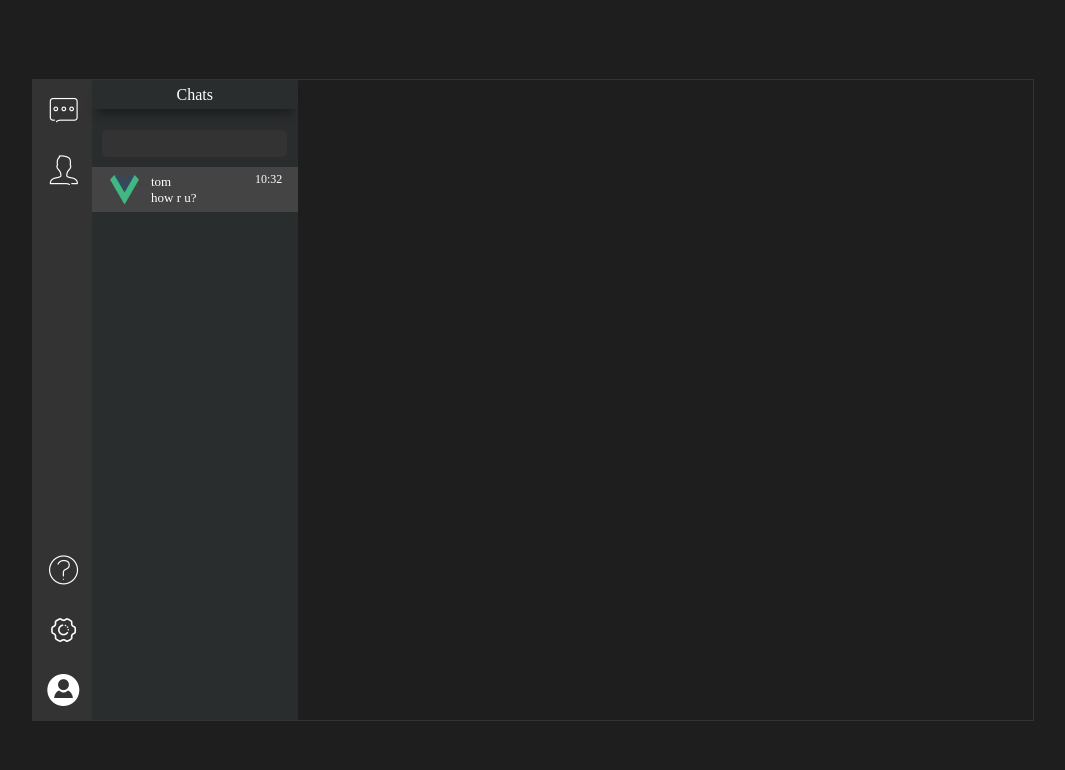
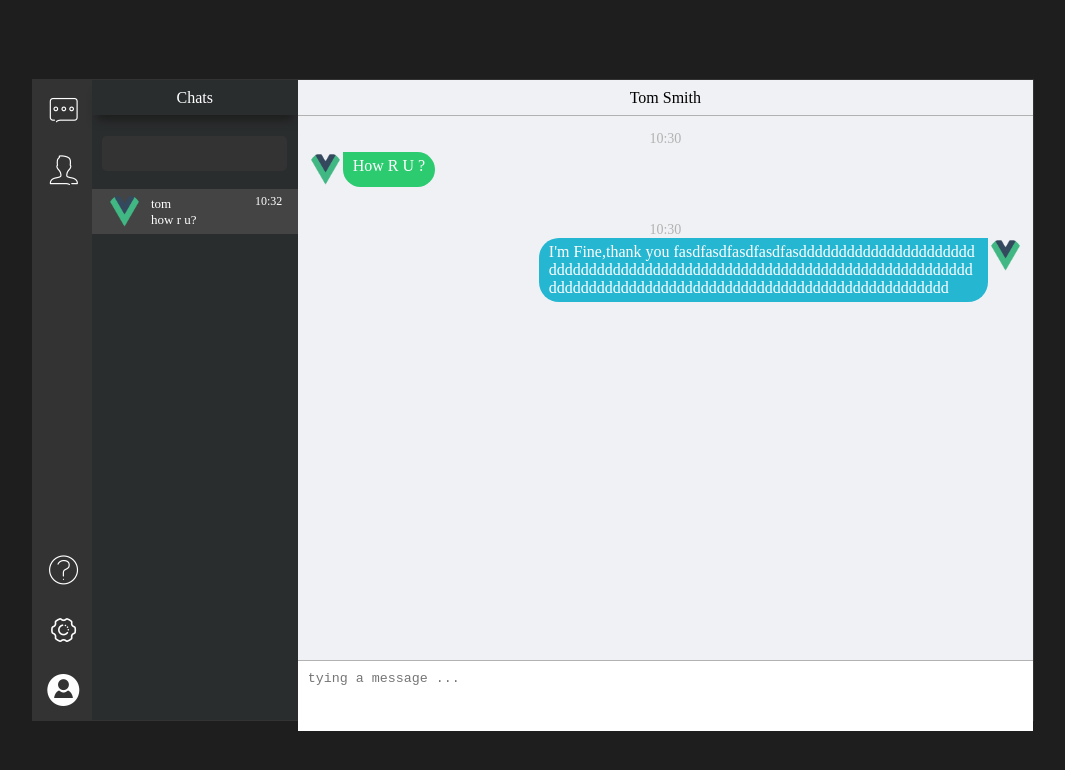
Before and after one commit to KunerRick/rainbow-web, a Vue app: page /#/chat in a window 1280 px wide. Shown: the top 770 px of the page, without its empty margins (107-1172 px from the left). Built offline with nearby package versions, Linux system fonts and the light colour scheme; a small style sheet from the web is missing.

Commit message:
chat panel

```diff
--- a/src/components/Chat.vue
+++ b/src/components/Chat.vue
@@ -24,10 +24,10 @@
             </div>
             <div class="medium">
                 <div class="label">
-                    <div>Chats</div>
-                    <div>
-                        <input type="text">
-                    </div>
+                    <span>Chats</span>
+                </div>
+                <div class="search">
+                    <input type="text">
                 </div>
                 <div class="list">
                     <div v-for="item in contacts" :key="item.name">
@@ -50,7 +50,38 @@
                     </div>
                 </div>
             </div>
-            <div class="right"></div>
+            <div class="right">
+                <div class="label">
+                    <span>Tom Smith</span>
+                </div>
+                <div class="content">
+                    <div class="you">
+                         <div class="time">
+                            <span>10:30</span>
+                        </div>
+                        <div class="bubble">
+                            <img src="@/assets/logo.png" alt="">
+                            <div>How R U ?</div>
+                        </div>
+                    </div>
+
+                    <div class="me">
+                        <div class="time">
+                            <span>10:30</span>
+                        </div>
+                        <div class="bubble">
+                            <div>I'm Fine,thank you fasdfasdfasdfasdfasddddddddddddddddddddddddddddddddddddddddddddddddddddddddddddddddddddddddddddddddddddddddddddddddddddddddddddddddddddddddddddd</div>
+                            <img src="@/assets/logo.png" alt="">
+                        </div>
+
+                    </div>
+                </div>
+
+                <div class="typing">
+                    <textarea placeholder="tying a message ..."></textarea>
+                </div>
+
+            </div>
         </div>
 
     </div>
@@ -69,6 +100,7 @@ export default {
             shezhi:true,
             contacts:[
                 {
+
                     "avator": require("@/assets/logo.png"),
                     "nickname":"tom",
                     "content":"how r u?",
@@ -155,6 +187,8 @@ export default {
 .right{
     width: 100%;
     height: 100%;
+    background-color: #F0F1F5;
+    color: black;
 }
 
  .iconfont{
@@ -175,35 +209,26 @@ export default {
     border-left: 1px solid white;
 
 }
-.label{
+.medium .label{
     width: 100%;
-    height: 13%;
-    display: flex;
-    display: -webkit-flex;
-    justify-content: space-between;
-    flex-direction: column;
-}
-
-.label > div{
-    width: 100%;
-}
-
-.label > div:nth-child(odd){
-    height: 35%;
-    display: flex;
-    display: -webkit-flex;
-    align-items: center;
-    justify-content: center;
+    height: 5%;
+    min-height: 35px;
+    text-align: center;
+    line-height: 35px;
      box-shadow: 0px 10px 10px -5px #1d1d1d ;
 }
 
-.label > div:nth-child(even){
-    height: 40%;
+.medium .search{
+    height: 10%;
+    /* background-color: skyblue; */
+    min-height: 70px;
+
 }
 
-.label > div:nth-child(even) > input{
+.medium .search input{
+    margin-top: 10%;
     width: 85%;
-    height: 80%;
+    height: 50%;
     background-color: #333;
     border: 0;
     border-radius: 5px;
@@ -273,4 +298,88 @@ export default {
     font-size: 12px;
 }
 
+.right .label{
+    height: 5%;
+    min-height: 35px;
+    /* box-shadow: 0px 10px 10px -5px #444 ; */
+    border-bottom: 1px solid #b2b2b2;
+    line-height: 35px;
+    text-align: center;
+}
+
+.right .content{
+    height: 85%;
+    /* background-color: lightgreen; */
+}
+
+.typing{
+    height: 10%;
+    min-height: 70px;
+    max-height: 70px;
+    border-top: 1px solid #b2b2b2;
+    overflow: hidden;
+}
+
+.typing textarea{
+    width: 100%;
+    border: 0;
+    height: 100%;
+    resize: none;
+    padding: 10px;
+}
+
+.content > div{
+    padding: 15px 10px;
+    overflow-y:auto;
+}
+
+.content .me .bubble{
+    display: flex;
+    display: -webkit-flex;
+    flex-direction: row;
+    justify-content: flex-end;
+}
+
+.content .me .bubble div{
+    max-width: 60%;
+    background-color: #fff;
+    word-wrap:break-word;
+    word-break:break-all;
+    border-radius: 20px 0 20px 20px;
+    background-color: #25B6D1;
+    padding: 5px 10px;
+    color: white;
+}
+
+.content div .time{
+    text-align: center;
+    color: #b2b2b2;
+    font-size: 14px;
+}
+
+.content .you .bubble{
+    width: 100%;
+    padding: 5px 0;
+    display: -webkit-flex;
+    justify-content: flex-start;
+}
+
+.content .you >.bubble div{
+    max-width: 60%;
+    background-color: #fff;
+    word-wrap:break-word;
+    word-break:break-all;
+    border-radius: 0 20px 20px 20px;
+    background-color: #2DCB70;
+    padding: 5px 10px;
+    color: white;
+}
+
+.content img{
+    width: 35px;
+    height: 35px;
+    border-radius: 35px;
+}
+
+
 </style>
```
